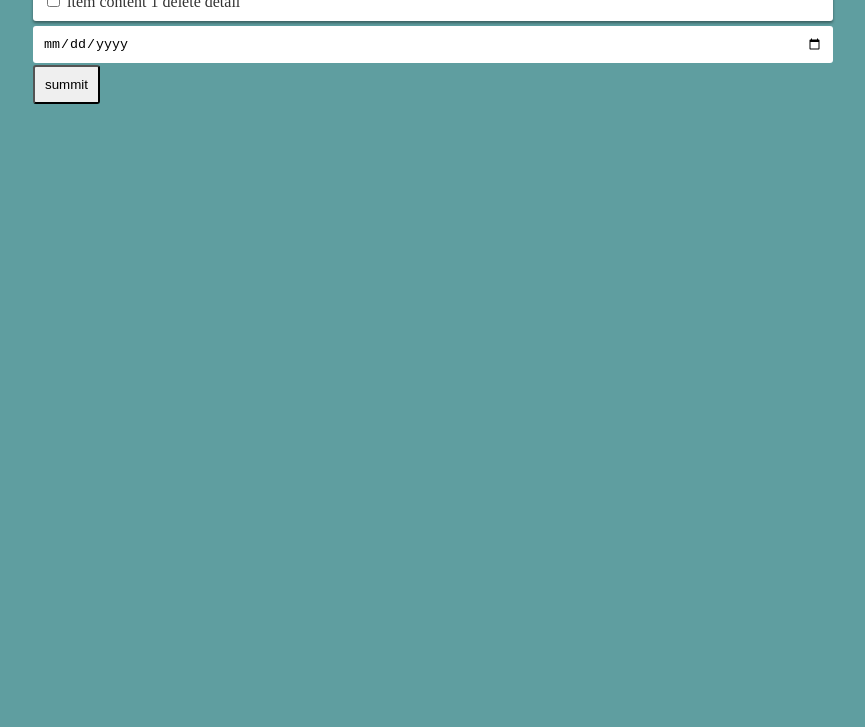
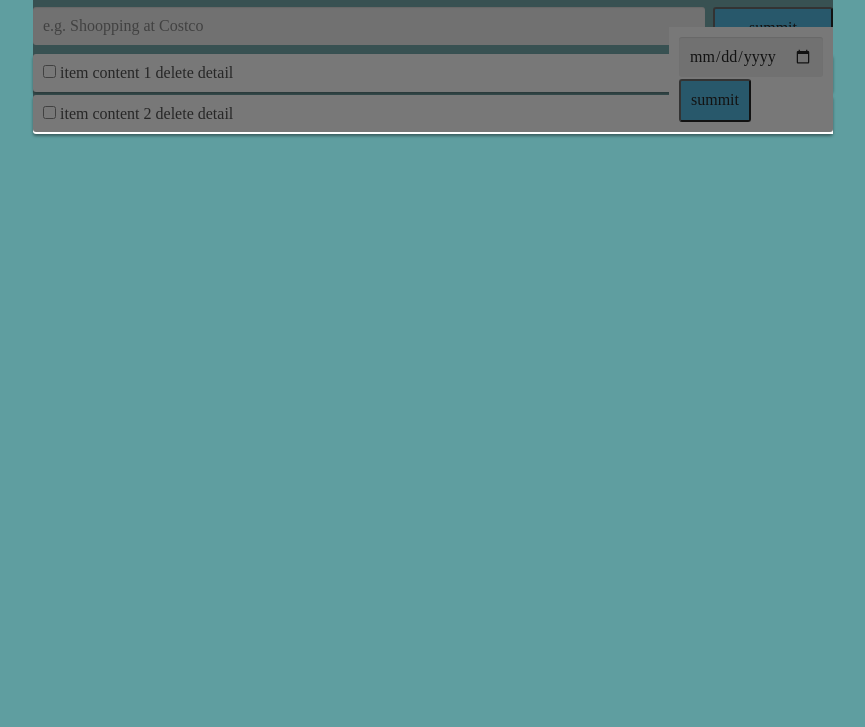
Before and after one commit to Graciazl/todolist, a website: page index.html in a window 1280 px wide. Shown: the part 73-800 px from the top of the page, without its empty margins (207-1072 px from the left). Drawn offline with nearby package versions, Linux system fonts and the light colour scheme.

Commit message:
no message

```diff
--- a/css/css.css
+++ b/css/css.css
@@ -1,15 +1,22 @@
 * {
     box-sizing: border-box;
+    -webkit-transition: background .2s;
+    -moz-transition: background .2s;
+    -ms-transition: background .2s;
+    -o-transition: background .2s;
+    transition: background .2s;
+    outline: 0;
 }
 
 body {
     background: cadetblue;
-    color: #fff;
+    color: #ffffff;
 }
 
 .container {
     max-width: 800px;
     margin: 0 auto;
+    position: relative;
 }
 
 h1 {
@@ -26,39 +33,44 @@ h1 {
     width: 15%;
 }
 
-.add-task [type = submit]:hover {
-    background: #fff333;
-}
-
-.add-task [type = submit], .task-item {
+.task-item {
     -webkit-box-shadow: 0 2px 3px rgba(0, 0, 0, .4);
     -moz-box-shadow: 0 2px 3px rgba(0, 0, 0, .4);
     box-shadow: 0 2px 3px rgba(0, 0, 0, .4);
 }
 
 .task-list {
-    margin: 5px 0;
+    margin: 3px 0;
 }
 
 .task-item {
-    background: #fff;
+    background: #ffffff;
     color: #333;
+    cursor: pointer;
+}
 
-    cursor: pointer;
-    -webkit-transition: background .2s;
-    -moz-transition: background .2s;
-    -ms-transition: background .2s;
-    -o-transition: background .2s;
-    transition: background .2s;
+.task-item:hover {
+    background: gainsboro;
 }
 
 input[type = text], input[type = date] {
     display: block;
     width: 100%;
     border: 0;
+    background: #eeeeee;
+    -webkit-box-shadow:  inset 0 1px 1px rgba(0, 0, 0, .1);
+    -moz-box-shadow:  inset 0 1px 1px rgba(0, 0, 0, .1);
+    box-shadow:  inset 0 1px 1px rgba(0, 0, 0, .1);
 }
 
-input, .task-item, button {
+input[type = text]:hover,
+input[type = text]:focus,
+input[type = date]:hover,
+input[type = date]:focus{
+    background: #ffffff;
+}
+
+input, .task-item, button, .task-detail-mask {
     border-radius: 3px;
     padding: 10px;
     margin-bottom: 2px;
@@ -67,4 +79,26 @@ input, .task-item, button {
 button {
     display: inline-block;
     cursor: pointer;
+    background: #38afdf;
 }
+
+button:hover {
+    background: #4ebaf3;
+}
+
+.task-detail {
+    background: #ffffff;
+    padding: 10px;
+    position: absolute;
+    bottom: 0;
+    right: 0;
+}
+
+.task-detail-mask {
+    position: absolute;
+    top: 0;
+    bottom: 0;
+    right: 0;
+    left: 0;
+    background: rgba(30, 30, 30, .6);
+}
--- a/index.html
+++ b/index.html
@@ -3,14 +3,16 @@
 <head >
     <meta charset="UTF-8">
     <title>Todo List App</title>
+    <link rel="stylesheet" href="node_modules/normalize.css">
     <link rel="stylesheet" href="css/css.css">
     <script src="node_modules/jquery/dist/jquery.js"></script>
 </head>
 <body>
 <div class="container">
+    <h1>My todo list</h1>
     <div class="add-task">
-        <input type="text">
-        <button>summit</button>
+        <input type="text" placeholder="e.g. Shoopping at Costco">
+        <button type="submit">summit</button>
     </div>
     <div class="task-list">
         <div class="task-item">
@@ -19,6 +21,13 @@
             <span>delete</span>
             <span>detail</span>
         </div>
+        <div class="task-list">
+            <div class="task-item">
+                <span><input type="checkbox"></span>
+                <span class="task-content">item content 2</span>
+                <span>delete</span>
+                <span>detail</span>
+            </div>
     </div>
     <div class="task-detail">
         <div class="content"></div>
@@ -30,7 +39,9 @@
             <button type="submit">summit</button>
         </div>
     </div>
+    <div class="task-detail-mask">
 
+    </div>
 </div>
 <script src="js/script.js"></script>
 </body>
```
